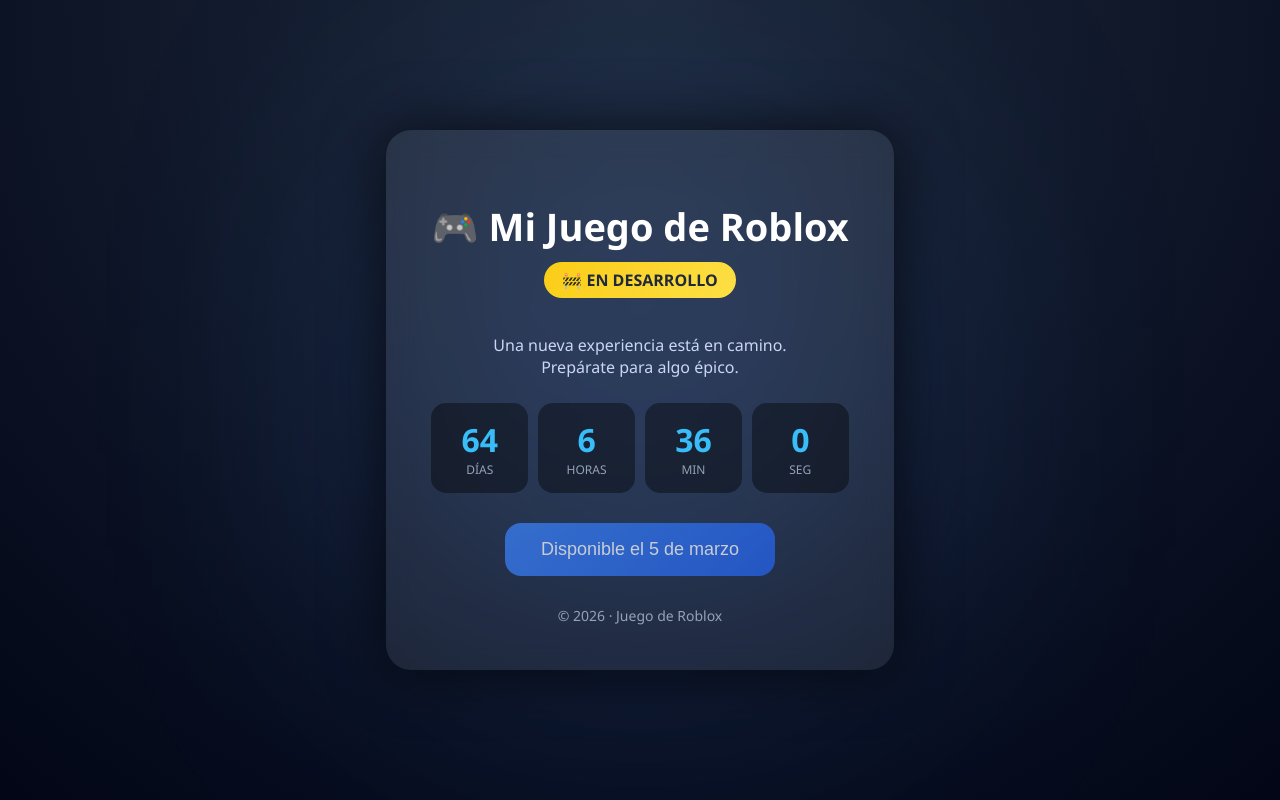
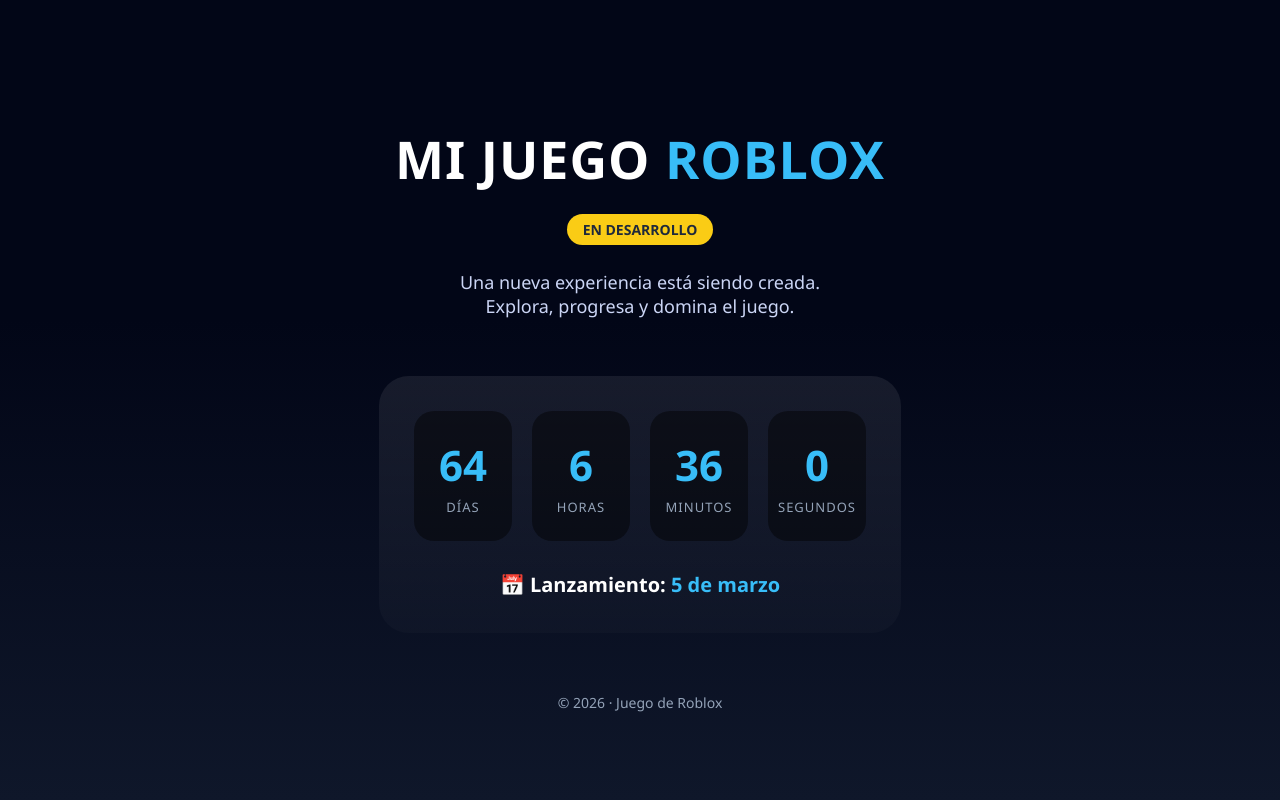
Before and after one commit to MAESTROGATO12/MAESTRO_GATO12games, a plain HTML site: page index.html in a window 1280 px wide. Drawn offline with Linux system fonts and the light colour scheme.

Commit message:
Update index.html

```diff
--- a/index.html
+++ b/index.html
@@ -2,150 +2,171 @@
 <html lang="es">
 <head>
   <meta charset="UTF-8">
-  <title>Juego de Roblox | Próximamente</title>
+  <title>Próximamente | Juego de Roblox</title>
 
   <style>
+    * {
+      box-sizing: border-box;
+    }
+
     body {
       margin: 0;
       min-height: 100vh;
-      background: radial-gradient(circle at top, #1e293b, #020617);
       font-family: 'Segoe UI', Arial, sans-serif;
+      background: linear-gradient(180deg, #020617, #020617 40%, #0f172a);
       color: white;
       display: flex;
       justify-content: center;
       align-items: center;
-      overflow: hidden;
     }
 
-    .glow {
-      position: absolute;
-      width: 400px;
-      height: 400px;
-      background: #3b82f6;
-      filter: blur(150px);
-      opacity: 0.3;
-      animation: float 6s ease-in-out infinite;
+    .wrapper {
+      display: grid;
+      grid-template-columns: 1fr;
+      gap: 40px;
+      max-width: 900px;
+      padding: 40px;
     }
 
-    @keyframes float {
-      0% { transform: translateY(0); }
-      50% { transform: translateY(-40px); }
-      100% { transform: translateY(0); }
+    .hero {
+      text-align: center;
     }
 
-    .container {
-      background: rgba(255,255,255,0.08);
-      backdrop-filter: blur(14px);
-      padding: 45px;
-      border-radius: 25px;
-      text-align: center;
-      max-width: 520px;
-      box-shadow: 0 0 60px rgba(0,0,0,0.7);
-      z-index: 1;
+    .hero h1 {
+      font-size: 52px;
+      margin-bottom: 10px;
+      letter-spacing: 1px;
     }
 
-    h1 {
-      font-size: 38px;
-      margin-bottom: 10px;
+    .hero span {
+      color: #38bdf8;
     }
 
-    .badge {
+    .status {
       display: inline-block;
-      background: linear-gradient(135deg, #facc15, #fde047);
+      margin-top: 10px;
+      padding: 6px 16px;
+      border-radius: 999px;
+      background: #facc15;
       color: #1e293b;
-      padding: 7px 18px;
-      border-radius: 999px;
       font-weight: bold;
-      margin-bottom: 20px;
+      font-size: 14px;
     }
 
-    .desc {
+    .subtitle {
+      margin-top: 25px;
+      font-size: 18px;
       color: #cbd5f5;
-      font-size: 16px;
-      margin-bottom: 25px;
+    }
+
+    .panel {
+      background: linear-gradient(180deg, rgba(255,255,255,0.08), rgba(255,255,255,0.02));
+      border-radius: 30px;
+      padding: 35px;
+      display: grid;
+      gap: 30px;
     }
 
     .countdown {
-      display: flex;
-      justify-content: space-between;
-      gap: 10px;
-      margin-bottom: 30px;
+      display: grid;
+      grid-template-columns: repeat(4, 1fr);
+      gap: 20px;
+      text-align: center;
     }
 
-    .time-box {
-      background: rgba(0,0,0,0.4);
-      border-radius: 15px;
-      padding: 15px;
-      width: 100%;
+    .time {
+      padding: 25px 10px;
+      background: rgba(0,0,0,0.45);
+      border-radius: 20px;
     }
 
-    .number {
-      font-size: 32px;
+    .time .num {
+      font-size: 42px;
       font-weight: bold;
       color: #38bdf8;
     }
 
-    .label {
-      font-size: 12px;
+    .time .label {
+      font-size: 13px;
       color: #94a3b8;
+      letter-spacing: 1px;
+      margin-top: 5px;
     }
 
-    button {
-      background: linear-gradient(135deg, #3b82f6, #2563eb);
-      border: none;
-      padding: 16px 36px;
-      font-size: 18px;
-      border-radius: 16px;
-      color: white;
-      cursor: not-allowed;
-      opacity: 0.75;
+    .release {
+      text-align: center;
+      font-size: 20px;
+      font-weight: bold;
+    }
+
+    .release span {
+      color: #38bdf8;
     }
 
     footer {
-      margin-top: 30px;
+      text-align: center;
       font-size: 14px;
       color: #94a3b8;
+      margin-top: 20px;
+    }
+
+    @media (max-width: 600px) {
+      .hero h1 {
+        font-size: 40px;
+      }
+
+      .countdown {
+        grid-template-columns: repeat(2, 1fr);
+      }
     }
   </style>
 </head>
 
 <body>
 
-  <div class="glow"></div>
+  <div class="wrapper">
 
-  <div class="container">
-    <h1>🎮 Mi Juego de Roblox</h1>
-    <div class="badge">🚧 EN DESARROLLO</div>
+    <div class="hero">
+      <h1>MI JUEGO <span>ROBLOX</span></h1>
+      <div class="status">EN DESARROLLO</div>
 
-    <p class="desc">
-      Una nueva experiencia está en camino.<br>
-      Prepárate para algo épico.
+      <p class="subtitle">
+        Una nueva experiencia está siendo creada.<br>
+        Explora, progresa y domina el juego.
       </p>
+    </div>
+
+    <div class="panel">
 
       <div class="countdown">
-      <div class="time-box">
-        <div class="number" id="days">0</div>
+        <div class="time">
+          <div class="num" id="days">0</div>
           <div class="label">DÍAS</div>
         </div>
-      <div class="time-box">
-        <div class="number" id="hours">0</div>
+        <div class="time">
+          <div class="num" id="hours">0</div>
           <div class="label">HORAS</div>
         </div>
-      <div class="time-box">
-        <div class="number" id="minutes">0</div>
-        <div class="label">MIN</div>
+        <div class="time">
+          <div class="num" id="minutes">0</div>
+          <div class="label">MINUTOS</div>
         </div>
-      <div class="time-box">
-        <div class="number" id="seconds">0</div>
-        <div class="label">SEG</div>
+        <div class="time">
+          <div class="num" id="seconds">0</div>
+          <div class="label">SEGUNDOS</div>
         </div>
       </div>
 
-    <button>Disponible el 5 de marzo</button>
+      <div class="release">
+        📅 Lanzamiento: <span>5 de marzo</span>
+      </div>
+
+    </div>
 
     <footer>
       © 2026 · Juego de Roblox
     </footer>
+
   </div>
 
   <script>
@@ -155,10 +176,10 @@
       const now = new Date().getTime();
       const diff = releaseDate - now;
 
-      const days = Math.floor(diff / (1000 * 60 * 60 * 24));
-      const hours = Math.floor((diff / (1000 * 60 * 60)) % 24);
-      const minutes = Math.floor((diff / (1000 * 60)) % 60);
-      const seconds = Math.floor((diff / 1000) % 60);
+      const days = Math.max(0, Math.floor(diff / (1000 * 60 * 60 * 24)));
+      const hours = Math.max(0, Math.floor((diff / (1000 * 60 * 60)) % 24));
+      const minutes = Math.max(0, Math.floor((diff / (1000 * 60)) % 60));
+      const seconds = Math.max(0, Math.floor((diff / 1000) % 60));
 
       document.getElementById("days").innerText = days;
       document.getElementById("hours").innerText = hours;
```
Lines whose indentation alone changed are shown as unchanged.
